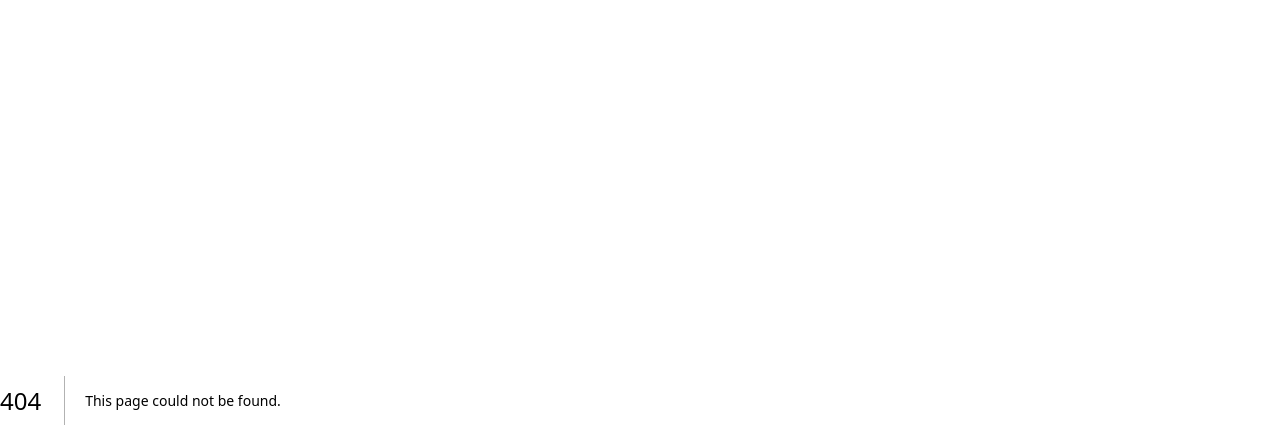
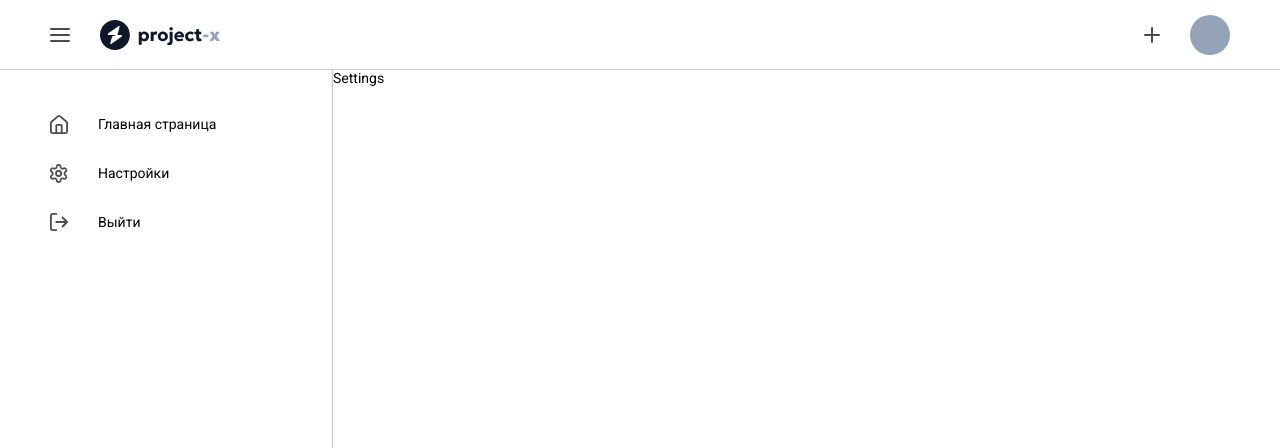
Before and after one commit to Danisssssss/project-x, a Next.js app: page /settings in a window 1280 px wide. Before the commit this address had no page. Shown: the top 448 px of the page. Built offline with nearby package versions, Linux system fonts and the light colour scheme.

Commit message:
Педелал корневой layout

```diff
--- a/components/shared/header.tsx
+++ b/components/shared/header.tsx
@@ -1,20 +1,14 @@
-"use client";
-
 import React from "react";
 import styles from "./header.module.css";
 import Image from "next/image";
 
-const Header = ({ toggleSidebar }: { toggleSidebar: () => void }) => {
-    const handleClick = (event: React.MouseEvent<HTMLAnchorElement, MouseEvent>) => {
-        event.preventDefault();
-    };
-
+const Header = () => {
     return (
         <header className={styles.header}>
             <div className="container">
                 <div className={styles.wrapper}>
                     <div className={styles.nav}>
-                        <a href="#" className={styles.menu} onClick={(e) => { handleClick(e); toggleSidebar(); }}>
+                        <a href="#" className={styles.menu}>
                             <Image src="/assets/images/menu.svg" alt="" width={20} height={14} />
                         </a>
                         <a href="/" className={styles.logo}>
@@ -22,7 +16,7 @@ const Header = ({ toggleSidebar }: { toggleSidebar: () => void }) => {
                         </a>
                     </div>
                     <div className={styles.user}>
-                        <a href="#" className={styles.plus} onClick={handleClick}>
+                        <a href="#" className={styles.plus}>
                             <Image src="/assets/images/plus.svg" alt="" width={16} height={16} />
                         </a>
                         <div className={styles.user_logo}></div>
--- a/components/shared/sidebar.tsx
+++ b/components/shared/sidebar.tsx
@@ -1,32 +1,21 @@
-"use client";
-
-import React, { useState } from "react";
+import React from "react";
 import styles from "./sidebar.module.css";
 import Image from "next/image";
+import Link from "next/link";
 
-const Sidebar = ({ isActive }: { isActive: boolean }) => {
-    const [activeItem, setActiveItem] = useState<string>("home");
-
-    const handleClick = (event: React.MouseEvent<HTMLAnchorElement, MouseEvent>, item: string) => {
-        event.preventDefault();  // предотвращаем переход
-        setActiveItem(item);     // устанавливаем активный элемент
-    };
-
+const Sidebar = () => {
     return (
-        <div className={`${styles.sidebar} ${isActive ? styles.active : ""}`}>
+        <div className={`${styles.sidebar}`}>
             <div className={styles.wrapper}>
-                <a href="#" className={`${styles.item} ${activeItem === "home" ? styles.active : ""}`}
-                    onClick={(e) => handleClick(e, "home")}>
+                <Link href="/" className={`${styles.item}`}>
                     <Image src="/assets/images/home.svg" alt="" width={18} height={19} />
                     <span className={styles.text}>Главная страница</span>
-                </a>
-                <a href="#" className={`${styles.item} ${activeItem === "settings" ? styles.active : ""}`}
-                    onClick={(e) => handleClick(e, "settings")}>
+                </Link>
+                <Link href="/settings" className={`${styles.item}`}>
                     <Image src="/assets/images/settings.svg" alt="" width={18} height={20} />
                     <span className={styles.text}>Настройки</span>
-                </a>
-                <a href="#" className={`${styles.item} ${activeItem === "exit" ? styles.active : ""}`}
-                    onClick={(e) => handleClick(e, "exit")}>
+                </Link>
+                <a href="#" className={`${styles.item}`}>
                     <Image src="/assets/images/exit.svg" alt="" width={18} height={18} />
                     <span className={styles.text}>Выйти</span>
                 </a>
--- a/src/app/layout.tsx
+++ b/src/app/layout.tsx
@@ -1,6 +1,8 @@
 import type { Metadata } from "next";
 import { Roboto } from "next/font/google";
 import "./globals.css";
+import Header from "../../components/shared/header";
+import Sidebar from "../../components/shared/sidebar";
 
 const roboto = Roboto({
   subsets: ['cyrillic'],
@@ -16,9 +18,11 @@ export default function RootLayout({children,}: Readonly<{children: React.ReactN
   return (
     <html lang="ru">
       <body className={roboto.variable}>
-      <div className="page">
-        {children}
-      </div>
+        <div className="page">
+          <Header/>
+          <Sidebar/>
+          {children}
+        </div>
       </body>
     </html>
   );
--- /dev/null
+++ b/src/app/settings/page.tsx
@@ -0,0 +1,5 @@
+export default function Settings() {
+    return (
+        <h1>Settings</h1>
+    );
+};
```
Also changed, not shown: src/app/home/page.tsx (deleted, +0 -12 lines), src/app/page.tsx (+2 -14 lines).
